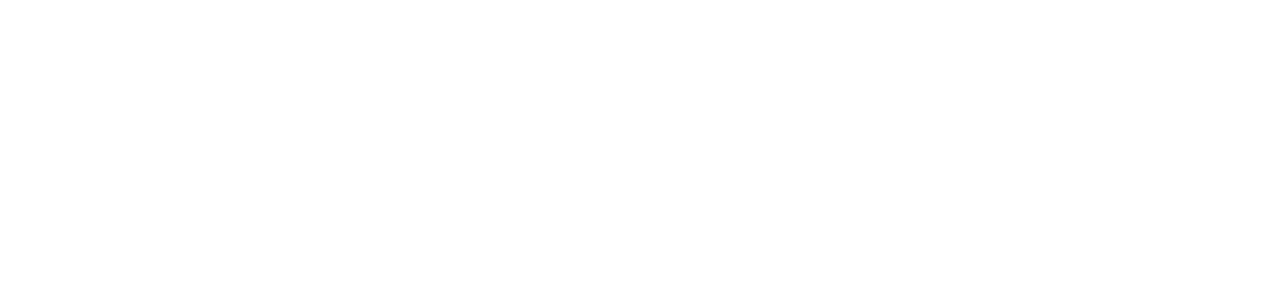
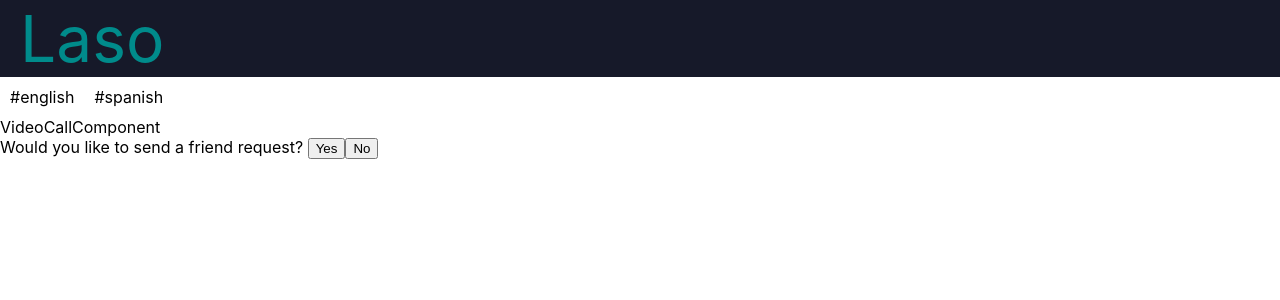
Before and after one commit to jibAkhan/frontend, a React (Create React App) app in the folder my-app/: page /app in a window 1280 px wide. Before the commit this address had no page. Shown: the top 300 px of the page. Built offline with nearby package versions, Linux system fonts and the light colour scheme.

Commit message:
feat: started working on the app component
created a base plate for: navbar, tags, videocall, and popup components.

```diff
--- a/my-app/package.json
+++ b/my-app/package.json
@@ -11,6 +11,7 @@
     "react-router": "^6.18.0",
     "react-router-dom": "^6.18.0",
     "react-scripts": "5.0.1",
+    "sass": "^1.69.5",
     "web-vitals": "^2.1.4"
   },
   "scripts": {
--- a/my-app/src/App.js
+++ b/my-app/src/App.js
@@ -3,6 +3,8 @@ import './App.css';
 import React, { lazy, Suspense } from 'react';
 import { BrowserRouter as Router, Route, Routes } from 'react-router-dom';
 
+
+const Mainapp = lazy(() => import('./Pages/mainapp/Mainapp'));
 const Home = lazy(() => import('./Pages/home/Home'));
 
 function App() {
@@ -10,7 +12,7 @@ function App() {
 		<Router className="app">
 			<Routes>
 				<Route path="/" element={<Home />} />
-				{/* <Route path="/app" eleme /> */}
+				<Route path="/app" element={<Mainapp />}/>
 			</Routes>
 		</Router>
 	);
--- /dev/null
+++ b/my-app/src/Components/LanguageTags/Languagetags.js
@@ -0,0 +1,12 @@
+import React from 'react';
+import scss from "./Languagetags.scss"
+
+export default function Languagetags(props) {
+	return (
+		<div className="Languagetags">
+			{props.items.map((item, index) => (
+				<div className='tag' key={index}>#{item}</div>
+			))}
+		</div>
+	);
+}
--- /dev/null
+++ b/my-app/src/Components/LanguageTags/Languagetags.scss
@@ -0,0 +1,8 @@
+.Languagetags {
+	display: flex;
+	flex-direction: row;
+}
+.tag{
+	display: block;
+	margin: 10px;
+}
--- /dev/null
+++ b/my-app/src/Components/Navbar/ Navbar.js
@@ -0,0 +1,11 @@
+import React from 'react';
+import scss from './Navbar.scss';
+
+export default function Navbar(props) {
+	return (
+		<div className="Navbar">
+			<div className="logo">Laso</div>
+
+		</div>
+	);
+}
--- /dev/null
+++ b/my-app/src/Components/Navbar/Navbar.scss
@@ -0,0 +1,11 @@
+@import '../../variables';
+
+.Navbar{
+	background-color: $backgroundColor;
+}
+
+.logo{
+	color:darkcyan;
+	font-size: 5vw;
+	margin: 0px 20px;
+}
--- a/my-app/src/Components/Popup.js
+++ b/my-app/src/Components/Popup.js
@@ -1,9 +1,48 @@
 import React from 'react'
+export default function Popup(props) {
+  //const [showPopup, SetShowPopup]
 
-export default function Popup() {
-  return (
-	  <div className="Popup">
 
-	 </div>
-  )
+return (
+  <div className="Popup">
+
+      {/* <button onClick={togglePopup}>Friend Request</button> */}
+      {props.showPopup && (
+        <div className="popup">
+          <div className="popup-content">
+					<span>{props.msg}</span>
+            <button onClick={props.yesFunction}>Yes</button>
+            <button onClick={props.noFunction}>No</button>
+          </div>
+        </div>
+      )}
+
+  </div>
+
+)
 }
+
+// /*
+//  export default function Popup(props) {
+//    const FriendRequest = () => {
+//     const [requestSent, setRequestSent] = useState(false);
+
+//     const prompSendRequest = () => {
+//       setRequestSent(true)
+
+//     }
+
+//   };
+
+// /*
+// /props.text
+
+//   return (
+// 	  <div className="Popup">
+//       {requestSent ? (
+//         <h1>Friend Request Sent!</h1>
+//       ) : (
+//         <button onClick={prompSendRequest}>Send Friend Request</button>
+//       )}
+// 	 </div>
+//   )
--- /dev/null
+++ b/my-app/src/Components/VideoCallComponent/VideoCallComponent.js
@@ -0,0 +1,7 @@
+import React from 'react'
+
+export default function VideoCallComponent() {
+  return (
+	 <div>VideoCallComponent</div>
+  )
+}
--- a/my-app/src/Pages/mainapp/Mainapp.js
+++ b/my-app/src/Pages/mainapp/Mainapp.js
@@ -1,7 +1,21 @@
-import React from 'react'
+import React from 'react';
+import Navbar from '../../Components/Navbar/ Navbar';
+import Languagetags from '../../Components/LanguageTags/Languagetags';
+import VideoCallComponent from '../../Components/VideoCallComponent/VideoCallComponent';
+import Popup from '../../Components/Popup';
 
 export default function Mainapp() {
-  return (
-	 <div>Mainapp</div>
-  )
+	return (
+		<div className="Mainapp">
+			{/**
+				navbar
+				languageTags
+				videoInterface
+			   */}
+			<Navbar />
+			<Languagetags items={["english","spanish"]} />
+			<VideoCallComponent/>
+			<Popup msg="Would you like to send a friend request? " showPopup={true} />
+		</div>
+	);
 }
--- /dev/null
+++ b/my-app/src/_variables.scss
@@ -0,0 +1 @@
+$backgroundColor: #161929;
```
Also changed, not shown: my-app/src/Components/VideoCallComponent/VideoCallComponent.scss (added), 1 other file (tests, documents, lock files or other folders).
